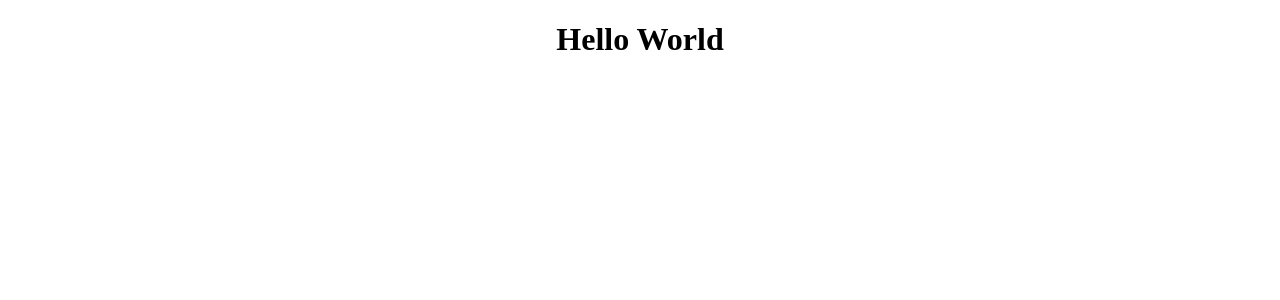
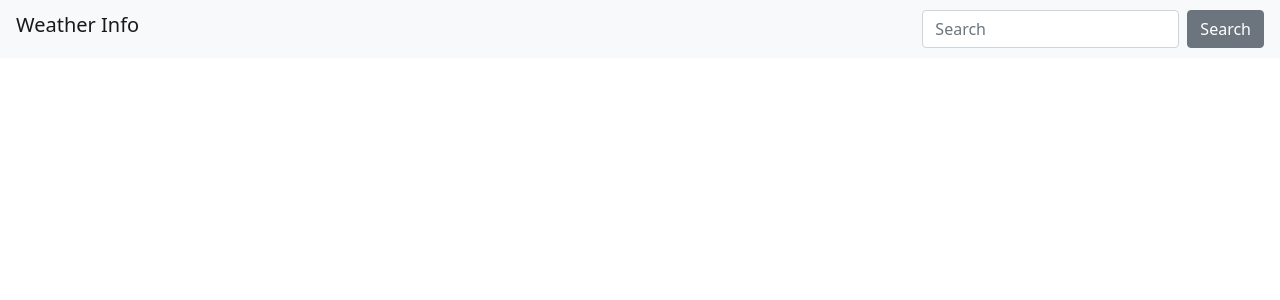
Before and after one commit to dronaak/weather-app, a React (Create React App) app: page / in a window 1280 px wide. Shown: the top 300 px of the page. Built offline with nearby package versions, Linux system fonts and the light colour scheme.

Commit message:
Revert "Revert 3 feature/forecast card"

```diff
--- a/package.json
+++ b/package.json
@@ -6,8 +6,9 @@
     "@testing-library/jest-dom": "^5.15.1",
     "@testing-library/react": "^11.2.7",
     "@testing-library/user-event": "^12.8.3",
+    "bootstrap": "^5.1.3",
     "react": "^17.0.2",
-    "bootstrap": "^5.1.3",
+    "react-bootstrap": "^2.0.2",
     "react-dom": "^17.0.2",
     "react-scripts": "4.0.3",
     "web-vitals": "^1.1.2"
--- a/src/App.js
+++ b/src/App.js
@@ -1,9 +1,10 @@
 import './App.css';
+import NavBar from './components/NavBar';
 
 function App() {
   return (
     <div className="App">
-      <h1>Hello World</h1>
+      <NavBar/>
     </div>
   );
 }
--- /dev/null
+++ b/src/components/NavBar.js
@@ -0,0 +1,23 @@
+import { Form , FormControl,  Button } from "react-bootstrap";
+import '../styles/NavBar.css';
+
+const NavBar = () => {
+    return (
+        <nav className="navbar navbar-light bg-light justify-content-between">
+            <h1 className="navbar-brand titleStyle px-3">Weather Info</h1>
+            <Form className="d-flex">
+                <FormControl
+                    type="search"
+                    placeholder="Search"
+                    className="me-2"
+                    aria-label="Search"
+                />
+                <Button className="me-3" variant="secondary">Search</Button>
+            </Form>
+        </nav>
+    )
+
+}
+
+
+export default NavBar;
--- a/src/index.js
+++ b/src/index.js
@@ -2,6 +2,7 @@ import React from 'react';
 import ReactDOM from 'react-dom';
 import './index.css';
 import App from './App';
+import '../node_modules/bootstrap/dist/css/bootstrap.min.css';
 import reportWebVitals from './reportWebVitals';
 
 ReactDOM.render(
```
Also changed, not shown: src/styles/NavBar.css (added), 1 other file (tests, documents, lock files or other folders).
